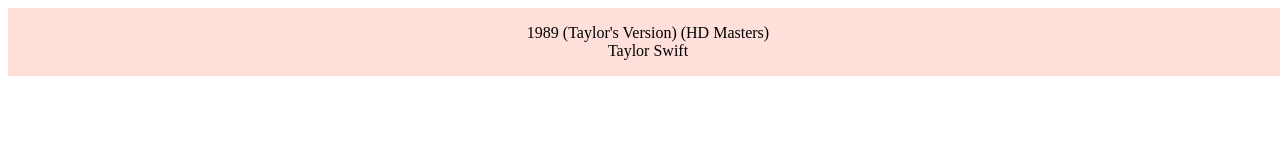
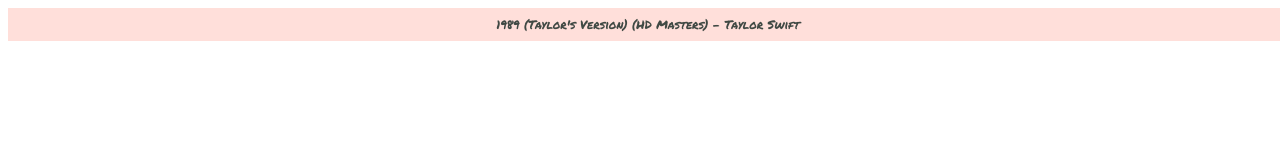
Before and after one commit to JeamDeveloper/1989-Taylor-s_Version_Jeam_Quality_Boost, a plain HTML site: page index.html in a window 1280 px wide. Drawn offline with Linux system fonts and the light colour scheme.

Commit message:
Actualizar index.html

```diff
--- a/index.html
+++ b/index.html
@@ -4,6 +4,11 @@
     <meta charset="UTF-8">
     <title>Tu Título</title>
     <style>
+        @font-face {
+            font-family: 'PermanentMarker';
+            src: url('https://raw.githubusercontent.com/JeamDeveloper/1989-Taylor-s_Version_Jeam_Quality_Boost/b2dc5c0870f658e66eca30defb2d8ba59c3b10c9/PermanentMarker.ttf');
+        }
+
         #webpagebackground {
             background-color: #FFD5CFC3;
             width: 100%;
@@ -11,13 +16,18 @@
             padding: 8px;
             text-align: center;
         }
+
+        #tv_1 {
+            font-family: 'PermanentMarker', cursive;
+            font-size: 12px;
+            color: #404944;
+        }
     </style>
 </head>
 <body>
     <div id="webpagebackground">
-        <div id="tv_1" style="width: auto; height: auto; padding: 8px; text-align: center;">
-            1989 (Taylor's Version) (HD Masters)<br>
-            Taylor Swift
+        <div id="tv_1">
+            1989 (Taylor's Version) (HD Masters) - Taylor Swift
         </div>
     </div>
 </body>
```
